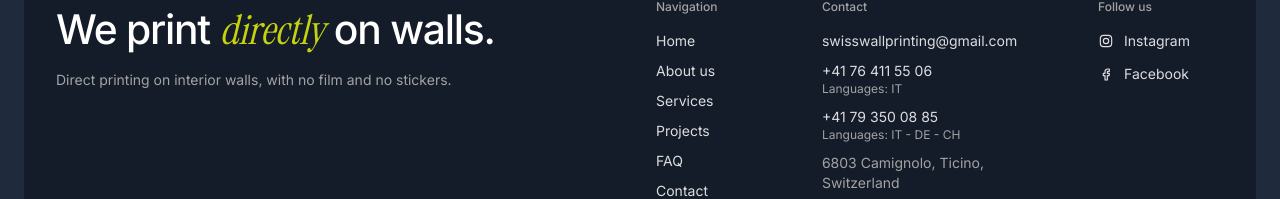
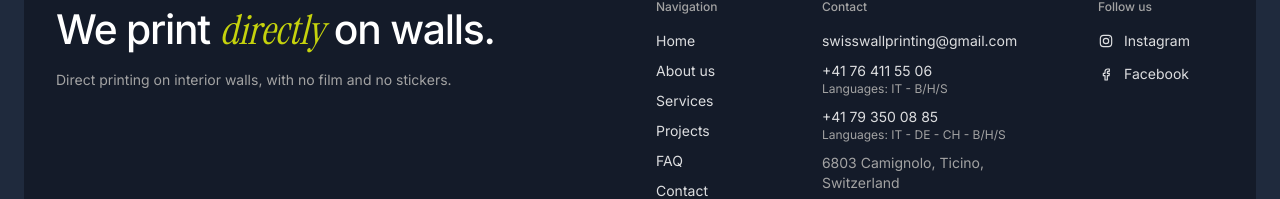
Before and after one commit to Ibro02/swiss-wallprinting, a Next.js app: page /en/faq in a window 1280 px wide. Shown: the part 1332-1531 px from the top of the page. Built offline with nearby package versions, Linux system fonts and the light colour scheme.

Commit message:
Add BHS language at the contacts section

```diff
--- a/src/content/company.ts
+++ b/src/content/company.ts
@@ -16,8 +16,8 @@ export const company: Company = {
   hours: { opens: '08:00', closes: '18:00' },
   email: 'swisswallprinting@gmail.com',
   phones: [
-    { e164: '+41764115506', display: '+41 76 411 55 06', languages: 'IT' },
-    { e164: '+41793500885', display: '+41 79 350 08 85', languages: 'IT - DE - CH' },
+    { e164: '+41764115506', display: '+41 76 411 55 06', languages: 'IT - B/H/S' },
+    { e164: '+41793500885', display: '+41 79 350 08 85', languages: 'IT - DE - CH - B/H/S' },
   ],
   // The client's WhatsApp number (the author, 2026-11-01).
   whatsapp: '+41764115506',
--- a/src/i18n/locale-names.ts
+++ b/src/i18n/locale-names.ts
@@ -5,5 +5,5 @@ export const LOCALE_NAMES: Record<Locale, string> = {
   it: 'Italiano',
   de: 'Deutsch',
   en: 'English',
-  bs: 'B/H/S',
+  bs: 'Bos / Hrv / Srp',
 }
--- a/src/islands/LanguageSwitcher.tsx
+++ b/src/islands/LanguageSwitcher.tsx
@@ -60,7 +60,9 @@ export function LanguageSwitcher({ variant = 'menu' }: { variant?: 'menu' | 'lis
         }
       >
         {LOCALE_NAMES[target]}
-        {variant === 'menu' && <span className="text-xs uppercase opacity-60">{target}</span>}
+        {variant === 'menu' && (
+          <span className="text-xs uppercase opacity-60">{target == 'bs' ? 'BHS' : target}</span>
+        )}
       </a>
     </li>
   ))
```
